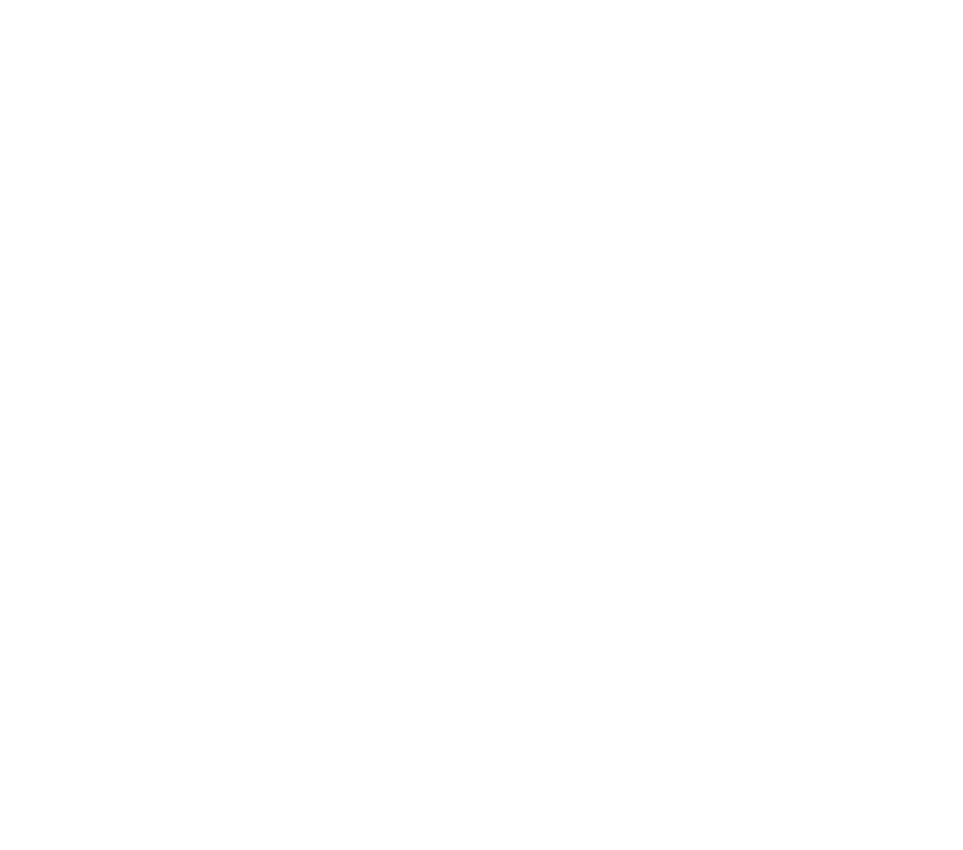
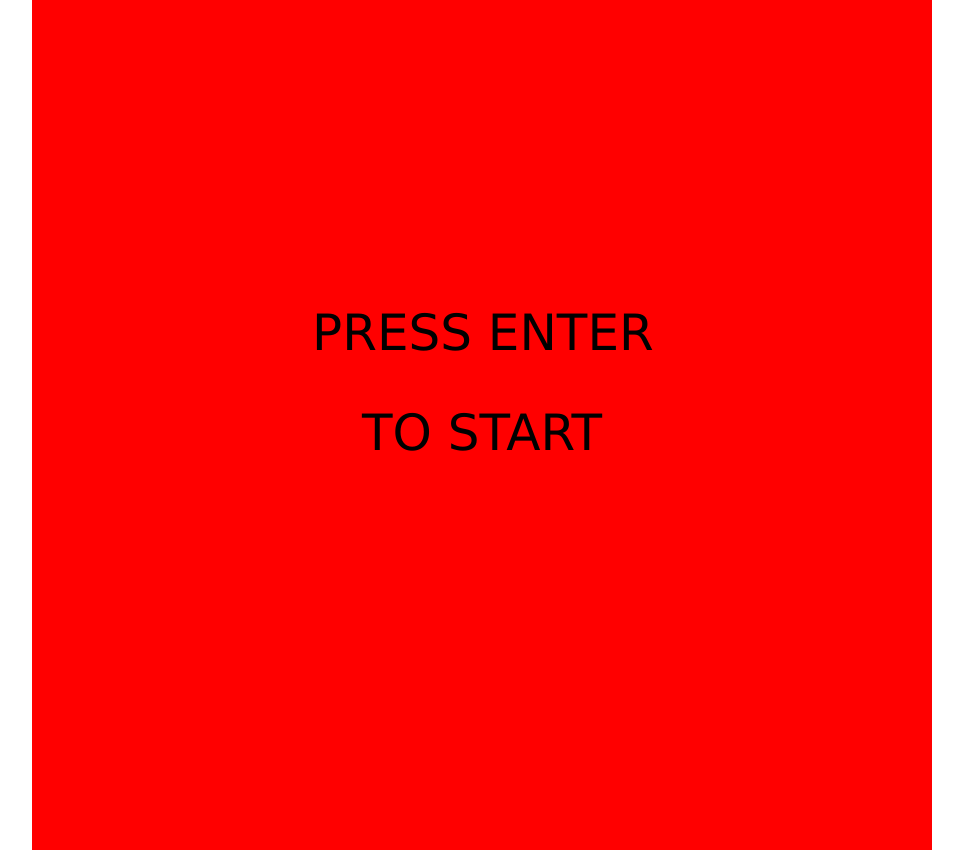
Before and after one commit to JoseLuisGL/Crossy_Road_Examen, a plain HTML site: page index.html in a window 1280 px wide. Shown: the whole page, without its empty margins (158-1121 px from the left). Before the commit the page ends 800 px from the top, so only its background shows below. Drawn offline with Linux system fonts and the light colour scheme.

Commit message:
Pantalla de inicio

```diff
--- a/index.html
+++ b/index.html
@@ -4,8 +4,65 @@
     <meta charset="UTF-8">
     <meta name="viewport" content="width=device-width, initial-scale=1.0">
     <title>CROSSY ROAD</title>
+    <style>
+        html, body {
+            height: 100%;
+            margin: 0;
+            display: flex;
+            justify-content: center;
+            align-items: center;
+        }
+
+        canvas {
+            background-color: gray;
+        }
+    </style>
 </head>
 <body>
+    <canvas id="canvas" width="900" height="900" tabindex="0"></canvas>
+    <script type="text/javascript">
+        const canvas = document.getElementById("canvas");
+        const ctx = canvas.getContext("2d");
 
+        var inicio = false;
+
+        document.addEventListener("keydown", function(e){
+             console.log(e);
+
+            switch(e.key)
+            {
+                case "Enter":
+                    inicio = true;
+                    console.log(inicio)
+                break;
+            }
+
+        })
+
+        function pintar(){
+
+            if(inicio == true){
+                ctx.fillStyle = "blue";
+                ctx.fillRect(0, 0, 900, 900);
+                ctx.fillStyle = "black";
+                ctx.font = "50px Verdana";
+                ctx.fillText("J U E G O", 330, 450,);
+            }else{
+                ctx.fillStyle = "red";
+                ctx.fillRect(0, 0, 900, 900);
+                ctx.fillStyle = "black";
+                ctx.font = "50px Verdana";
+                ctx.fillText("PRESS ENTER", 280, 400,);
+                ctx.fillText("TO START", 330, 500,);
+            }
+
+            requestAnimationFrame(pintar);
+
+        }
+
+        requestAnimationFrame(pintar);
+
+
+    </script>
 </body>
 </html>
```
